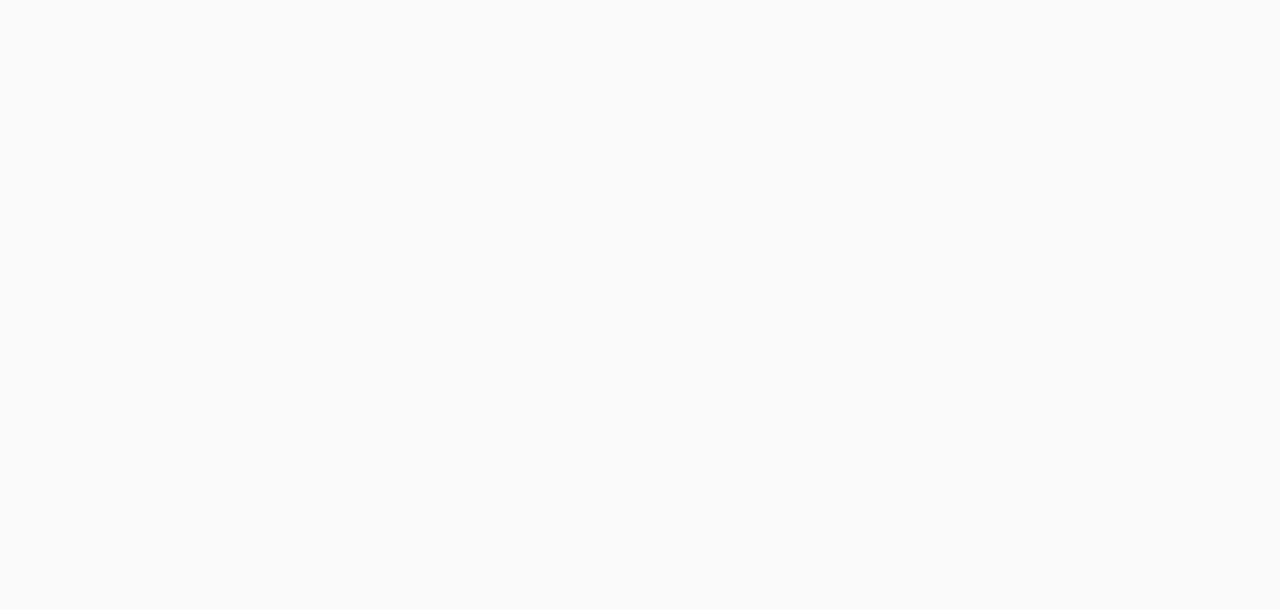
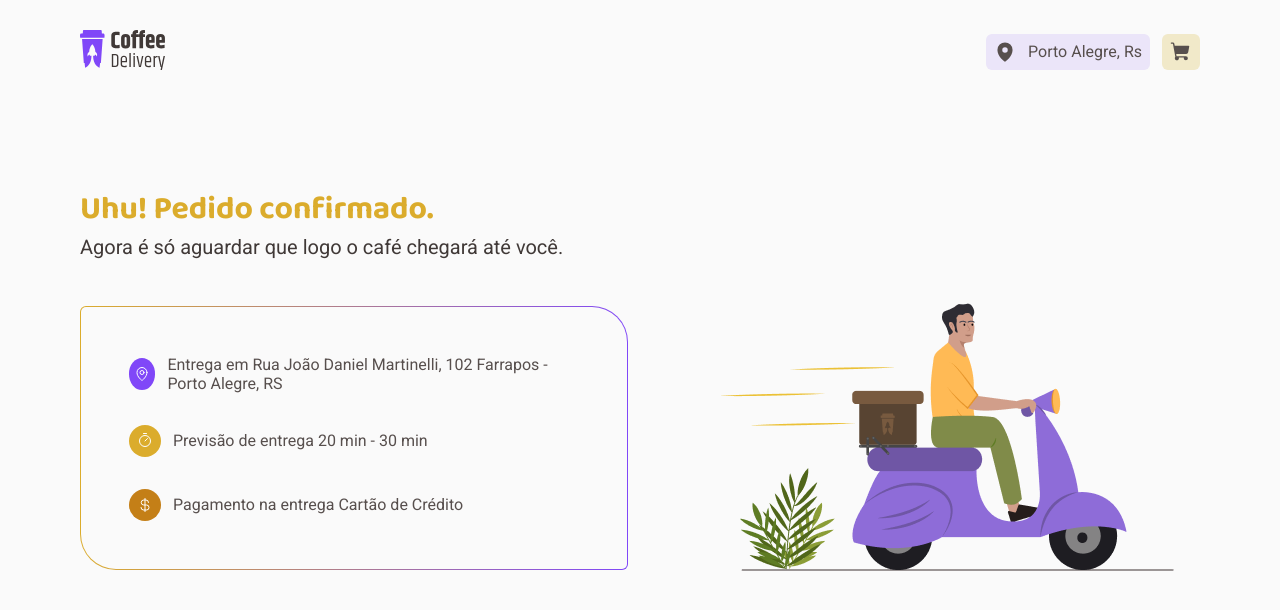
Before and after one commit to LidianeDiniz/Projeto-Coffe-Delivery, a React (Vite) app: page /Success in a window 1280 px wide. Before the commit this address had no page. Shown: the top 610 px of the page. Built offline with nearby package versions, Linux system fonts and the light colour scheme.

Commit message:
Create Page Success

```diff
--- a/src/Routes.tsx
+++ b/src/Routes.tsx
@@ -2,12 +2,14 @@ import { Routes, Route } from 'react-router-dom';
 import { HomePage } from './pages/Home';
 import { CompleteOrderPage } from './pages/Checkout/index';
 import { DefaultLayout } from './layouts/DefaultLayout';
+import { Success } from './pages/Success';
 export function Router(){
     return(
         <Routes>
             <Route path='/' element = {<DefaultLayout/>}>
             <Route path='/' element ={<HomePage/>}/>
             <Route path='/completeOrder' element={<CompleteOrderPage/>}/>
+            <Route path='/Success' element={<Success/>} />
             </Route>
 
 
--- a/src/pages/Checkout/Success/index.tsx
+++ b/src/pages/Checkout/CoffeCardCheckout/index.tsx
@@ -1,17 +1,17 @@
-import { SuccessContainer, DetailsContainer, TitleText } from "./styles";
+import {  CoffeCardContainer, DetailsContainer, TitleText } from "./styles";
 import { CoffeeCartCard } from "../CoffeeCartCard";
 import { ConfirmationSection } from "./ConfirmationSection";
 
-export function Success() {
+export function CoffeCardCheckout() {
   return (
     <DetailsContainer>
       <TitleText>Cafés Selecionados</TitleText>
-      <SuccessContainer>
+      <CoffeCardContainer>
       <CoffeeCartCard />
       <CoffeeCartCard />
       <CoffeeCartCard />
       <ConfirmationSection/>
-      </SuccessContainer>
+      </CoffeCardContainer>
     </DetailsContainer>
   );
 }
--- a/src/pages/Checkout/Success/styles.ts
+++ b/src/pages/Checkout/CoffeCardCheckout/styles.ts
@@ -1,6 +1,6 @@
 import styled from "styled-components";
 
-export const SuccessContainer = styled.div`
+export const CoffeCardContainer = styled.div`
 display: flex;
 flex-direction: column;
 
--- a/src/pages/Checkout/index.tsx
+++ b/src/pages/Checkout/index.tsx
@@ -1,12 +1,12 @@
 import { CartForm } from "./CartForm";
-import { Success } from "./Success";
 import { CompleteOrderContainer } from "./styles";
+import { CoffeCardCheckout } from './CoffeCardCheckout/index';
 
 export function CompleteOrderPage() {
   return (
     <CompleteOrderContainer>
       <CartForm />
-      <Success />
+      <CoffeCardCheckout />
     </CompleteOrderContainer>
   );
 }
--- a/src/pages/Home/components/CoffeeCards/styled.ts
+++ b/src/pages/Home/components/CoffeeCards/styled.ts
@@ -11,10 +11,14 @@ export const CoffeeCardContainer = styled.div`
   align-items: center;
   text-align: center;
   justify-content: space-between;
-  transition: filter 0.5s;
+
+  transition: transform 0.6s ease-in-out;
+  transition: box-shadow 0.2s ease-in-out;
 
   &:hover {
-  filter: brightness(0.99);
+    border: 5px solid #D7D5D5 ;
+            transform: scale(0.98);
+            box-shadow: 0 15px 5px rgba(0,0,0,0.5);
 
   img {
     width: 7.5rem;
--- a/src/pages/Home/components/Intro/styles.ts
+++ b/src/pages/Home/components/Intro/styles.ts
@@ -76,6 +76,8 @@ export const IconsContainer = styled.a`
 
 &:hover{
   filter: brightness(1.2)
+
+
 }
 }
 
--- /dev/null
+++ b/src/pages/Success/index.tsx
@@ -0,0 +1,53 @@
+import {
+  IconContainer,
+  OrderInfoContainer,
+  SubtitleText,
+  SuccessContainer,
+  SuccessDetailsContainer,
+  TextIcon,
+  TitleText,
+} from "./styles";
+import Illustration from "../../assets/Illustration.png";
+import { MapPin, Timer, CurrencyDollar } from "phosphor-react";
+
+export function Success() {
+  return (
+    <SuccessContainer>
+      <div>
+        <TitleText>Uhu! Pedido confirmado.</TitleText>
+
+        <SubtitleText>
+          {" "}
+          Agora é só aguardar que logo o café chegará até você.
+        </SubtitleText>
+      </div>
+
+      <SuccessDetailsContainer>
+        <OrderInfoContainer>
+
+          <TextIcon>
+          <IconContainer className="IconMap">
+            <MapPin size={16} />
+          </IconContainer>
+          Entrega em Rua João Daniel Martinelli, 102 Farrapos - Porto Alegre, RS
+          </TextIcon>
+
+          <TextIcon >
+            <IconContainer className="IconTimer" >
+              <Timer size={16} />
+            </IconContainer>
+            Previsão de entrega 20 min - 30 min
+          </TextIcon>
+
+          <TextIcon>
+            <IconContainer className="IconCurrency">
+              <CurrencyDollar size={16} />
+            </IconContainer>
+            Pagamento na entrega Cartão de Crédito
+          </TextIcon>
+        </OrderInfoContainer>
+        <img src={Illustration} alt="" />
+      </SuccessDetailsContainer>
+    </SuccessContainer>
+  );
+}
--- /dev/null
+++ b/src/pages/Success/styles.ts
@@ -0,0 +1,97 @@
+import styled from "styled-components";
+
+export const SuccessContainer = styled.div`
+  display: flex;
+  flex-direction: column;
+  justify-content: space-between;
+  margin-top: 5rem;
+  gap: 2rem;
+
+`;
+
+export const TitleText = styled.h1`
+  font-family: "Baloo 2", sans-serif;
+  font-style: 800;
+  font-size: 2rem;
+
+  background: ${(props) => props.theme["base-background"]};
+  color: ${(props) => props.theme["brand-yellow"]};
+`;
+
+export const SubtitleText = styled.span`
+  font-family: "Roboto", sans-serif;
+  font-size: 1.25rem;
+  font-weight: 400;
+  color: ${(props) => props.theme["base-subtitle"]};
+`;
+
+export const SuccessDetailsContainer = styled.section`
+  display: flex;
+  align-items: center;
+  justify-content: space-between;
+   gap: 5rem;
+
+
+`;
+
+export const OrderInfoContainer = styled.div`
+  display: flex;
+  flex-direction: column;
+  justify-content: space-between;
+  min-width: 32rem;
+  gap: 2rem;
+  padding: 3rem;
+  background: linear-gradient(#FAFAFA , #FAFAFA ) padding-box,
+  linear-gradient(to right, #dbac2c, #8047f8) border-box;
+  border-radius: 6px 36px 6px 36px;
+  border: 1px solid transparent;
+
+
+  .IconMap {
+    background: ${(props) => props.theme["brand-purple"]};
+  }
+
+  .IconTimer {
+    background: ${(props) => props.theme["brand-yellow"]};
+  }
+
+  .IconCurrency {
+    background: ${(props) => props.theme["brand-yellow-dark"]};
+  }
+`;
+
+export const IconContainer = styled.div`
+  display: flex;
+  justify-content: center;
+  align-items: center;
+  width: 2rem;
+  height: 2rem;
+  border-radius: 50%;
+  color: ${(props) => props.theme["base-white"]};
+  transition: filter 0.2s;
+  background: ${(props) => props.theme["base-background"]};
+
+
+  &: hover {
+    filter: brightness(0.8);
+    transform: scale(1.2);
+    box-shadow: 0 2px 2px rgba(0,0,0,0.4);
+  }
+
+
+}
+`;
+
+export const TextIcon = styled.p`
+
+  display: flex;
+  align-items: center;
+  gap: 0.75rem;
+  background: ${(props) => props.theme["base-background"]};
+  color: ${(props) => props.theme["base-text"]};
+  font-size: 1rem;
+
+  }
+
+
+`;
```
Also changed, not shown: src/assets/Illustration.png (added), src/pages/Checkout/CoffeCardCheckout/ConfirmationSection.tsx (renamed from src/pages/Checkout/Success/ConfirmationSection.tsx).
